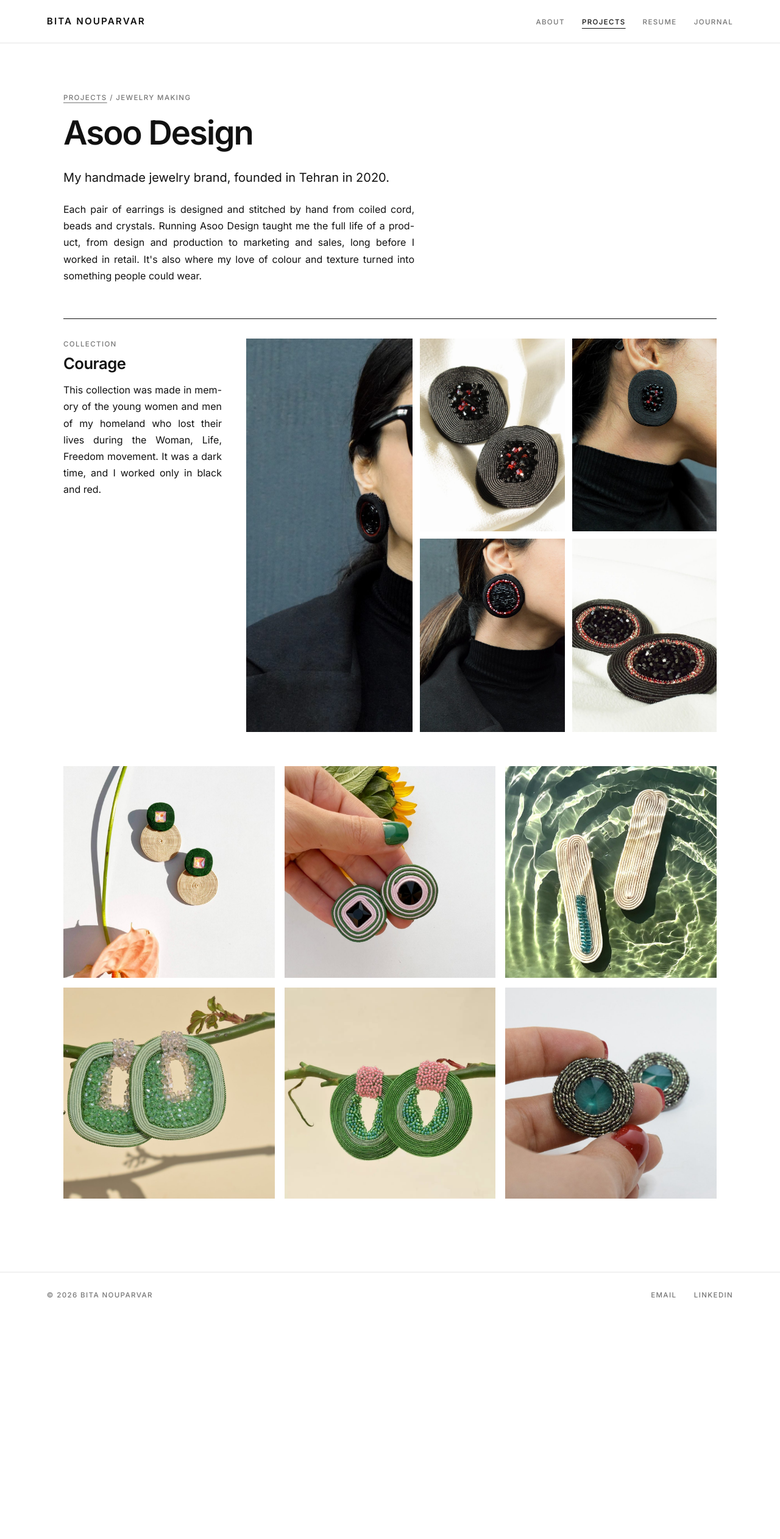
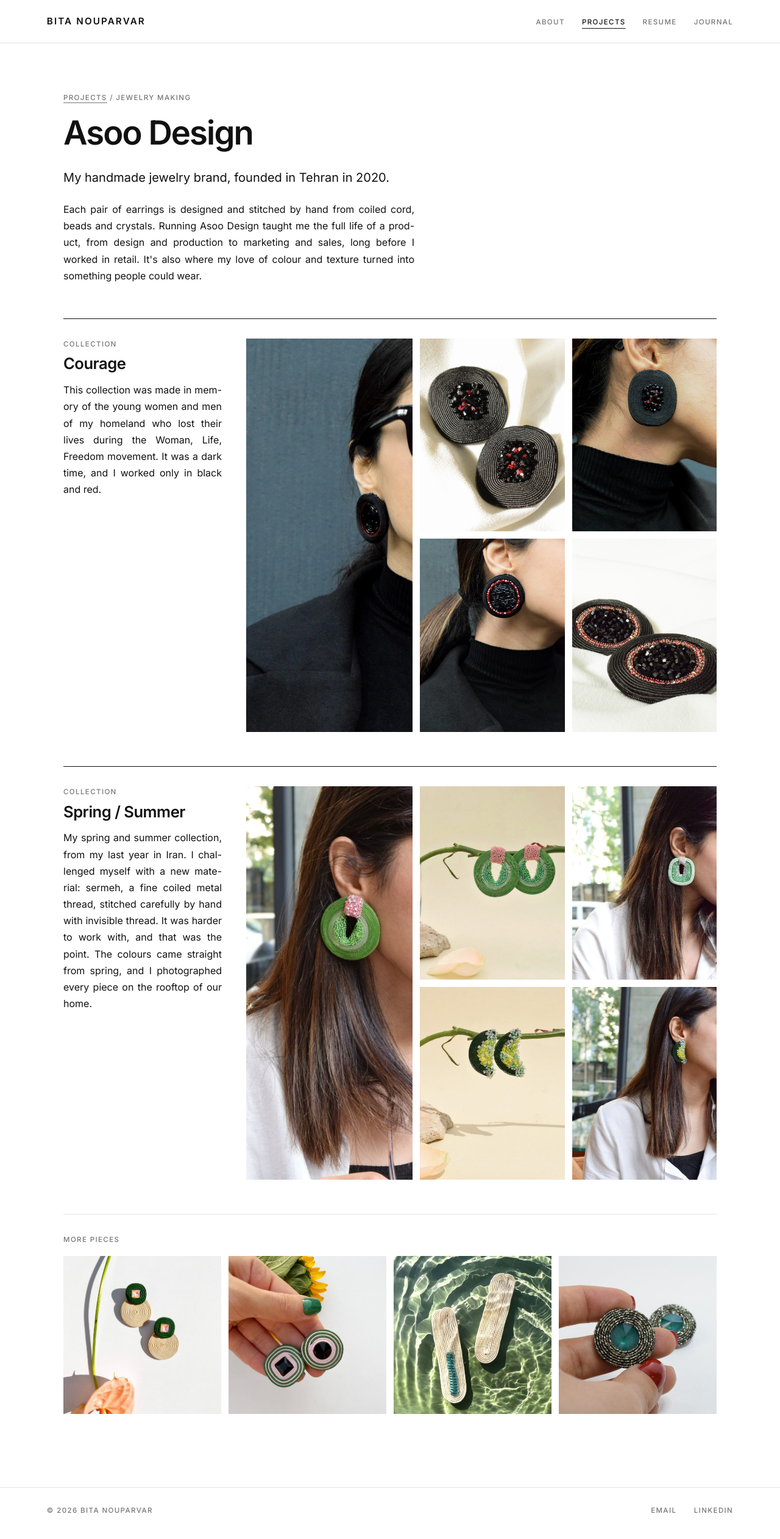
Before and after one commit to bitanp1994/bitanouparvar.com, a Jekyll site: the page built from projects/asoo-design.html, in a window 1280 px wide. Shown: the whole page at 61% size. Built offline with Jekyll 4.4.1, drawn with Linux system fonts in a browser that asks for light colours; before the commit the page ends 2170 px from its top, so only the background shows below that.

Commit message:
Asoo Design: add Spring/Summer collection, more pieces row
Co-Authored-By: Claude Opus 5.5 <noreply@anthropic.com>
Claude-Session: https://claude.ai/code/session_011ZU1tgXn8aNEA1hgF5gWNT

```diff
--- a/assets/style.css
+++ b/assets/style.css
@@ -436,3 +436,7 @@ main.wide .page.case { max-width: 1040px; }
 .collection-photos .lead img { height: 100%; aspect-ratio: auto; }
 @media (max-width: 760px) { .collection-photos { grid-template-columns: 1fr 1fr; } .collection-photos .lead { grid-column: 1 / -1; grid-row: auto; } .collection-photos .lead img { aspect-ratio: 3 / 4; height: auto; } }
 .collection-photos .lead img { object-position: 82% 40%; }
+.collection-photos img[src*="half-moon-stem"] { object-position: 45% 40%; }
+.more-pieces { margin-top: 56px; padding-top: 32px; border-top: 1px solid var(--line); }
+.gallery.four { grid-template-columns: repeat(4, 1fr); gap: 12px; margin-top: 16px; }
+@media (max-width: 640px) { .gallery.four { grid-template-columns: 1fr 1fr; } }
--- a/projects/asoo-design.html
+++ b/projects/asoo-design.html
@@ -26,11 +26,27 @@ permalink: /projects/asoo-design/
   </div>
 </section>
 
-<div class="gallery">
-  <figure><img src="{{ '/assets/img/jewelry/forest-sand.jpg' | relative_url }}" alt="Forest green and sand coiled cord earrings with a pink crystal" loading="lazy"></figure>
-  <figure><img src="{{ '/assets/img/jewelry/green-pink-geometric.jpg' | relative_url }}" alt="Green and pale pink coiled cord earrings with square and round black crystals, held in a hand with a sunflower" loading="lazy"></figure>
-  <figure><img src="{{ '/assets/img/jewelry/cream-water-bars.jpg' | relative_url }}" alt="Long cream coiled cord earrings, one with a line of turquoise beads, resting in clear green water" loading="lazy"></figure>
-  <figure><img src="{{ '/assets/img/jewelry/mint-crystal-drops.jpg' | relative_url }}" alt="Mint green coiled cord earrings filled with green crystals and pale pink crystal loops" loading="lazy"></figure>
-  <figure><img src="{{ '/assets/img/jewelry/green-pink-hoops.jpg' | relative_url }}" alt="Green coiled cord hoop earrings with pink and green beadwork" loading="lazy"></figure>
-  <figure><img src="{{ '/assets/img/jewelry/emerald-crystal-studs.jpg' | relative_url }}" alt="Round earrings of twisted metallic cord around an emerald crystal" loading="lazy"></figure>
-</div>
+<section class="collection">
+  <div class="collection-text">
+    <p class="eyebrow">Collection</p>
+    <h2>Spring / Summer</h2>
+    <p>My spring and summer collection, from my last year in Iran. I challenged myself with a new material: sermeh, a fine coiled metal thread, stitched carefully by hand with invisible thread. It was harder to work with, and that was the point. The colours came straight from spring, and I photographed every piece on the rooftop of our home.</p>
+  </div>
+  <div class="collection-photos">
+    <figure class="lead"><img src="{{ '/assets/img/jewelry/spring/green-pink-worn.jpg' | relative_url }}" alt="A round green sermeh earring with a pink beaded top, worn with a white shirt" loading="lazy"></figure>
+    <figure><img src="{{ '/assets/img/jewelry/spring/green-pink-hoops-stem.jpg' | relative_url }}" alt="Green sermeh hoop earrings with pink beaded tops, hanging from a rose stem" loading="lazy"></figure>
+    <figure><img src="{{ '/assets/img/jewelry/spring/mint-square-worn.jpg' | relative_url }}" alt="A mint green square earring filled with green and clear crystals, worn with a white shirt" loading="lazy"></figure>
+    <figure><img src="{{ '/assets/img/jewelry/spring/half-moon-stem.jpg' | relative_url }}" alt="Dark green half-moon sermeh earrings with yellow and green crystals, hanging from a rose stem" loading="lazy"></figure>
+    <figure><img src="{{ '/assets/img/jewelry/spring/half-moon-worn.jpg' | relative_url }}" alt="A dark green half-moon earring with yellow and green crystals, worn with a white shirt" loading="lazy"></figure>
+  </div>
+</section>
+
+<section class="more-pieces">
+  <p class="eyebrow">More pieces</p>
+  <div class="gallery four">
+    <figure><img src="{{ '/assets/img/jewelry/forest-sand.jpg' | relative_url }}" alt="Forest green and sand coiled cord earrings with a pink crystal" loading="lazy"></figure>
+    <figure><img src="{{ '/assets/img/jewelry/green-pink-geometric.jpg' | relative_url }}" alt="Green and pale pink coiled cord earrings with square and round black crystals" loading="lazy"></figure>
+    <figure><img src="{{ '/assets/img/jewelry/cream-water-bars.jpg' | relative_url }}" alt="Long cream coiled cord earrings, one with a line of turquoise beads, in green water" loading="lazy"></figure>
+    <figure><img src="{{ '/assets/img/jewelry/emerald-crystal-studs.jpg' | relative_url }}" alt="Round earrings of twisted metallic cord around an emerald crystal" loading="lazy"></figure>
+  </div>
+</section>
```
Also changed, not shown: assets/img/jewelry/spring/green-pink-hoops-stem.jpg (added), assets/img/jewelry/spring/green-pink-worn.jpg (added), assets/img/jewelry/spring/half-moon-stem.jpg (added), assets/img/jewelry/spring/half-moon-worn.jpg (added), assets/img/jewelry/spring/mint-square-worn.jpg (added).
